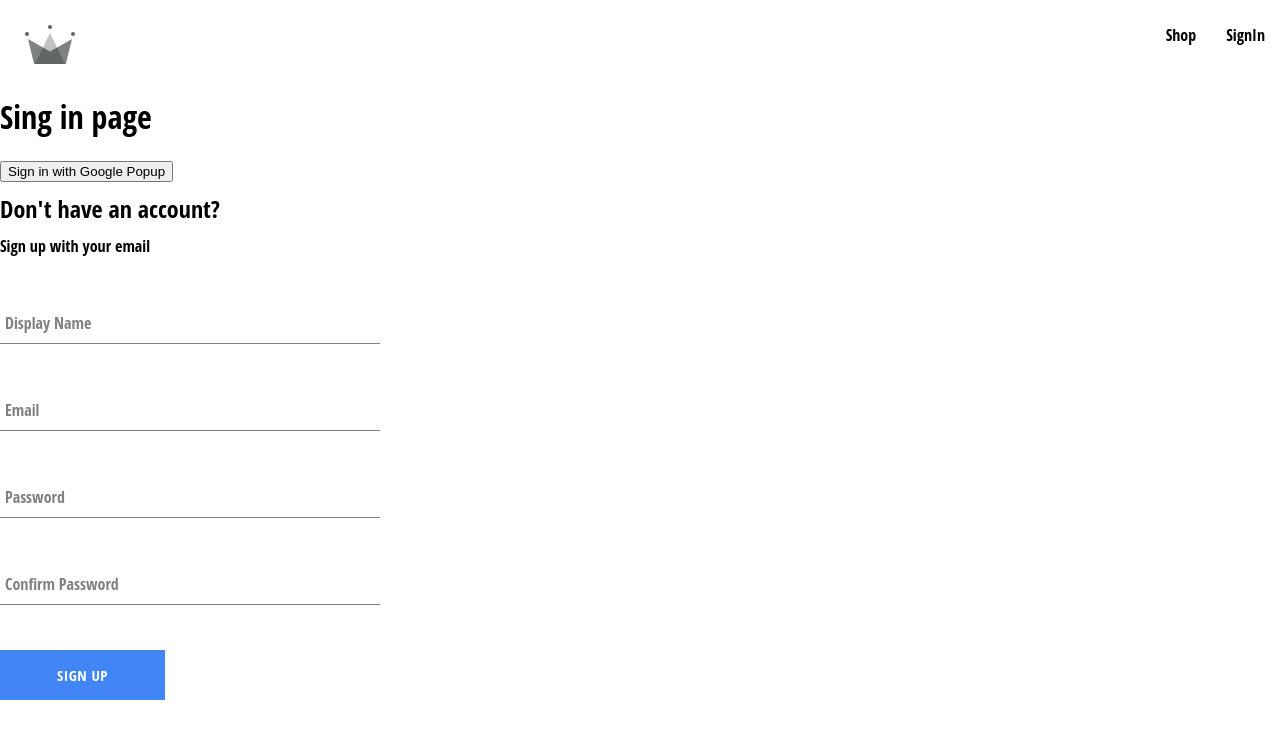
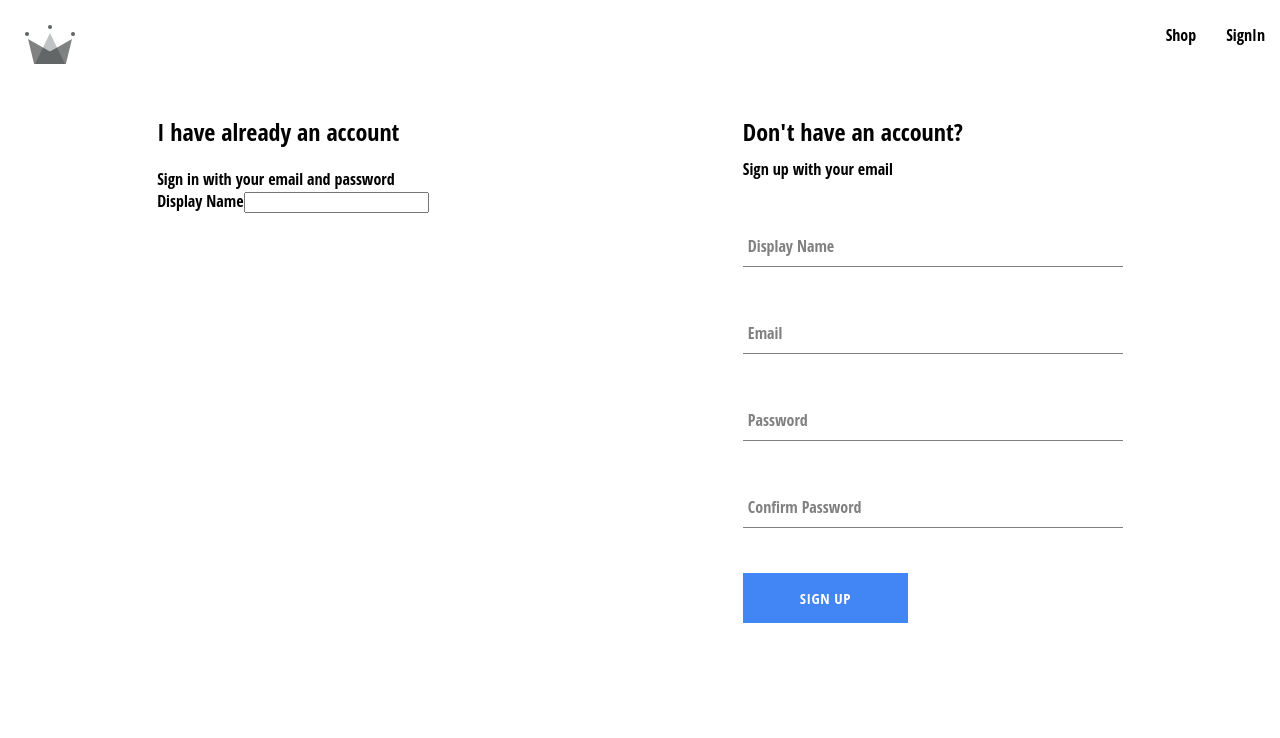
Before and after one commit to Abishzada/crwn-clothing, a React (Create React App) app: page /signIn in a window 1280 px wide. Shown: the top 738 px of the page. Built offline with nearby package versions, Linux system fonts and the light colour scheme; a web font is replaced by a local one.

Commit message:
created sign up compenent, form input and button component

```diff
--- /dev/null
+++ b/src/components/sign-in-form/sign-in-form.jsx
@@ -0,0 +1,38 @@
+import FormInput from "../form-input/form-input";
+
+const SignInForm = () => {
+  const defaultFormFields = {
+    email: "",
+    password: "",
+  };
+
+  const handleChange = () => {
+    console.log("hey");
+  };
+
+  return (
+    <div>
+      <h2>I have already an account</h2>
+      <span>Sign in with your email and password</span>
+      <form>
+        <label>Display Name</label>
+        <input
+          type="email"
+          required
+          name="email"
+          onChange={handleChange}
+          value=""
+        />
+        {/* <FormInput
+          label="Display nam"
+          type="text"
+          required
+          name="displayNam"
+          value={displayName}
+        ></FormInput> */}
+      </form>
+    </div>
+  );
+};
+
+export default SignInForm;
--- /dev/null
+++ b/src/routes/sign-in/sign-in.css
@@ -0,0 +1,10 @@
+.sign-in-container {
+  display: -webkit-box;
+  display: -ms-flexbox;
+  display: flex;
+  -webkit-box-align: baseline;
+      -ms-flex-align: baseline;
+          align-items: baseline;
+  -ms-flex-pack: distribute;
+      justify-content: space-around;
+}
--- /dev/null
+++ b/src/routes/sign-in/sign-in.scss
@@ -0,0 +1,5 @@
+.sign-in-container {
+    display: flex;
+    align-items: baseline;
+    justify-content: space-around;
+}
--- a/src/routes/sign-in/sing-in.jsx
+++ b/src/routes/sign-in/sing-in.jsx
@@ -4,7 +4,8 @@ import {
   createUserDocumentFromAuth,
 } from "../../utils/firebase/firebase.utils";
 import SignUpForm from "../../components/sign-up-form/sign-up-form";
-
+import SignInForm from "../../components/sign-in-form/sign-in-form";
+import "./sign-in.scss"
 
 const SignIn = () => {
   const logGoogleUser = async () => {
@@ -13,11 +14,15 @@ const SignIn = () => {
   };
 
   return (
-    <div>
-      <h1>Sing in page</h1>
-      <button onClick={logGoogleUser}>Sign in with Google Popup</button>
-
-      <SignUpForm/>
+    <div className="sign-in-container">
+      <div>
+        <SignInForm />
+      </div>
+      <div>
+        {/* <h1>Sing in page</h1> */}
+        {/* <button onClick={logGoogleUser}>Sign in with Google Popup</button> */}
+        <SignUpForm />
+      </div>
     </div>
   );
 };
```
Also changed, not shown: src/components/sign-in-form/sign-in-form.scss (added).
